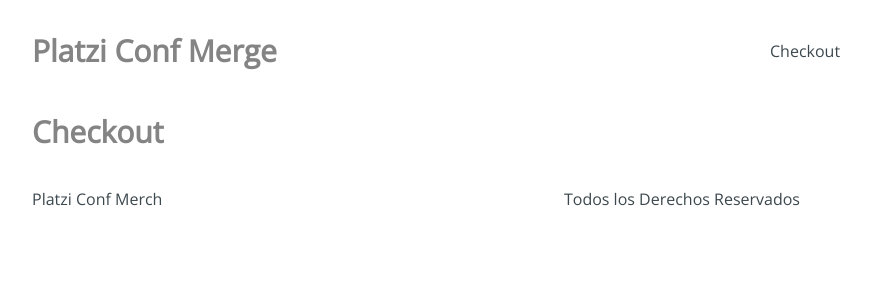
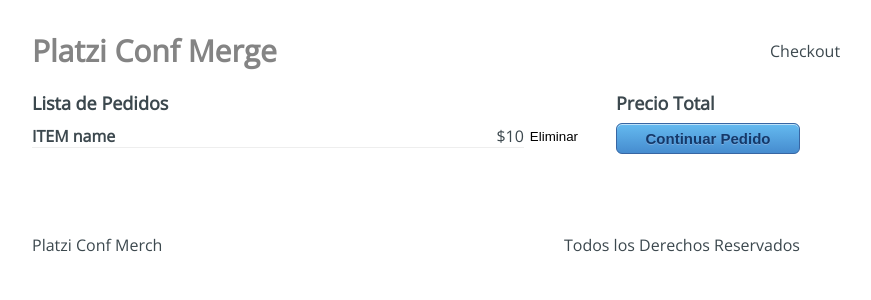
Before and after one commit to kfiguera/platzi-conf-merch, a React app: page /checkout in a window 1280 px wide. Shown: the top 300 px of the page, without its empty margins (224-1095 px from the left). Built offline with nearby package versions, Linux system fonts and the light colour scheme.

Commit message:
Maquetación y estilos del formulario de checkout

```diff
--- a/src/containers/Checkout.jsx
+++ b/src/containers/Checkout.jsx
@@ -2,6 +2,23 @@
 import '../styles/components/Checkout.css';
 
 const Checkout = () => {
-  return <h1>Checkout</h1>;
+  return (
+    <div className='Checkout'>
+      <div className='Checkout-content'>
+        <h3>Lista de Pedidos</h3>
+        <div className='Checkout-item'>
+          <div className='Checkout-element'>
+            <h4>ITEM name</h4>
+            <span>$10</span>
+          </div>
+          <button type="button">Eliminar</button>
+        </div>
+      </div>
+      <div className='Checkout-sidebar'>
+        <h3>Precio Total</h3>
+        <button type="button">Continuar Pedido</button>
+      </div>
+    </div>
+  );
 };
 export default Checkout;
```
